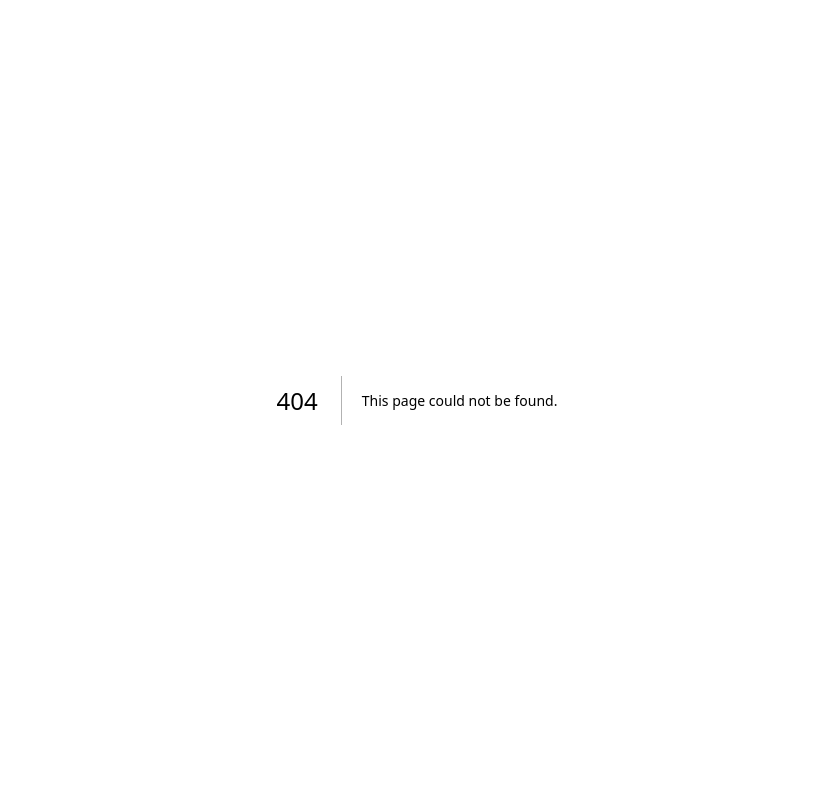
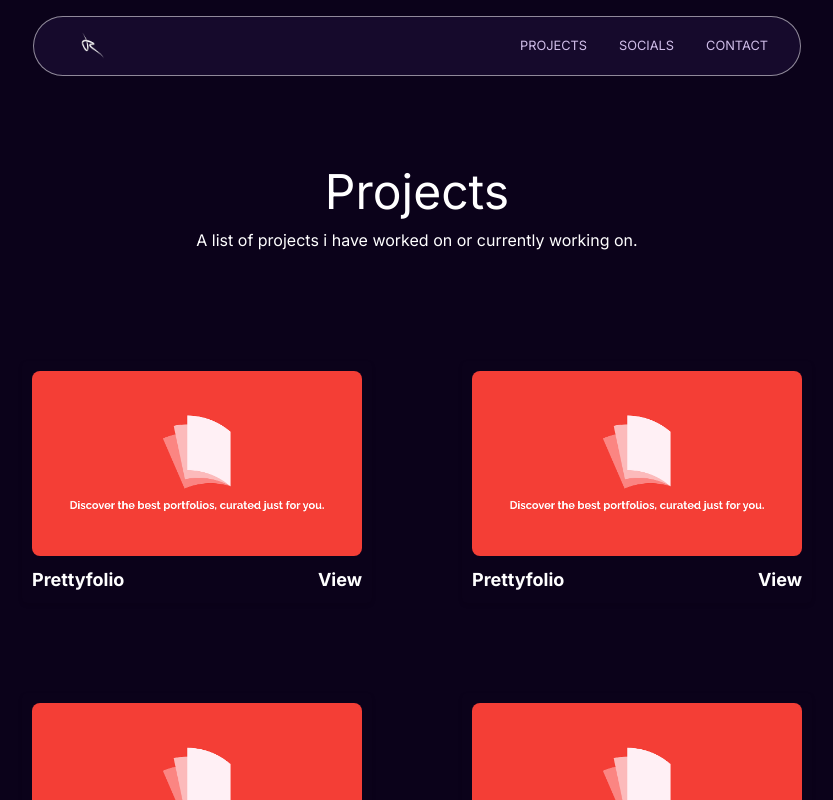
Before and after one commit to rudreshh7/portfolio-galaxy, a Next.js app: page /projects in a window 1280 px wide. Before the commit this address had no page. Shown: the top 800 px of the page, without its empty margins (223-1056 px from the left). Built offline with nearby package versions, Linux system fonts and the light colour scheme.

Commit message:
added project section

```diff
--- a/src/app/name/page.tsx
+++ /dev/null
@@ -1,7 +0,0 @@
-import React from "react";
-
-function page() {
-  return <div>Name Page</div>;
-}
-
-export default page;
--- /dev/null
+++ b/src/app/projects/page.tsx
@@ -0,0 +1,12 @@
+import React from "react";
+import ProjectsPage from "../../components/ProjectsPage";
+
+const page = () => {
+  return (
+    <div>
+      <ProjectsPage />
+    </div>
+  );
+};
+
+export default page;
--- /dev/null
+++ b/src/components/ProjectsPage.css
@@ -0,0 +1,29 @@
+body{
+    color: white;
+}
+
+
+.project-header{
+    display: flex;
+    flex-direction: column;
+    text-align: center;
+    align-items: center;
+    padding-block: 4rem;
+
+
+}
+
+.project-header h1{
+    font-size: 3rem;
+}
+
+/* Media Queries for Mobile */
+
+@media(max-width:756px){
+    .project-header h1{
+        font-size: 2rem;
+    }
+    .project-header p{
+        font-size:0.7rem
+    }
+}
--- /dev/null
+++ b/src/components/ProjectsPage.tsx
@@ -0,0 +1,21 @@
+import React from "react";
+import "./ProjectsPage.css";
+import Navbar from "./HomePage/Navbar";
+import ProjectContainer from "./ProjectsPage/ProjectContainer";
+import Footer from "./HomePage/Footer";
+
+const ProjectsPage = () => {
+  return (
+    <main className="projects">
+      <Navbar />
+      <section className="project-header">
+        <h1>Projects</h1>
+        <p>A list of projects i have worked on or currently working on.</p>
+      </section>
+      <ProjectContainer />
+      <Footer />
+    </main>
+  );
+};
+
+export default ProjectsPage;
--- /dev/null
+++ b/src/components/ProjectsPage/ProjectCard.css
@@ -0,0 +1,35 @@
+/* Card.css */
+.card {
+    width:350px;
+    /* border: 1px solid #ccc; */
+    border-radius: 5px;
+    box-shadow: 0 2px 4px rgba(0, 0, 0, 0.1);
+    margin: 45px;
+
+    padding: 10px;
+  }
+
+
+  .image img {
+    width: 100%;
+    height: auto;
+    border-radius: 0.5rem;
+  }
+
+  .name {
+    font-size: 18px;
+    font-weight: bold;
+    margin-top: 10px;
+  }
+
+  .project-details{
+    display: flex;
+    align-items: center;
+    justify-content: space-between;
+  }
+
+  .link{
+    font-size: 18px;
+    font-weight: bold;
+    margin-top: 10px;
+  }
--- /dev/null
+++ b/src/components/ProjectsPage/ProjectCard.tsx
@@ -0,0 +1,18 @@
+import React from "react";
+import "./ProjectCard.css"; // You can create a separate CSS file for styling
+
+function ProjectCard() {
+  return (
+    <div className="card">
+      <div className="image">
+        <img src="/prettyfolio.png" alt="Image Name" />
+      </div>
+      <div className="project-details">
+        <div className="name">Prettyfolio</div>
+        <div className="link">View</div>
+      </div>
+    </div>
+  );
+}
+
+export default ProjectCard;
--- /dev/null
+++ b/src/components/ProjectsPage/ProjectContainer.css
@@ -0,0 +1,7 @@
+.project-container{
+    display: flex;
+    flex-wrap: wrap;
+    justify-content: center;
+
+
+}
--- /dev/null
+++ b/src/components/ProjectsPage/ProjectContainer.tsx
@@ -0,0 +1,18 @@
+import React from "react";
+import ProjectCard from "./ProjectCard";
+import "./ProjectContainer.css";
+
+const ProjectContainer = () => {
+  return (
+    <main className="project-container">
+      <ProjectCard />
+      <ProjectCard />
+      <ProjectCard />
+      <ProjectCard />
+      <ProjectCard />
+      <ProjectCard />
+    </main>
+  );
+};
+
+export default ProjectContainer;
```
Also changed, not shown: public/images/project-1.png (added), public/prettyfolio.png (added).
